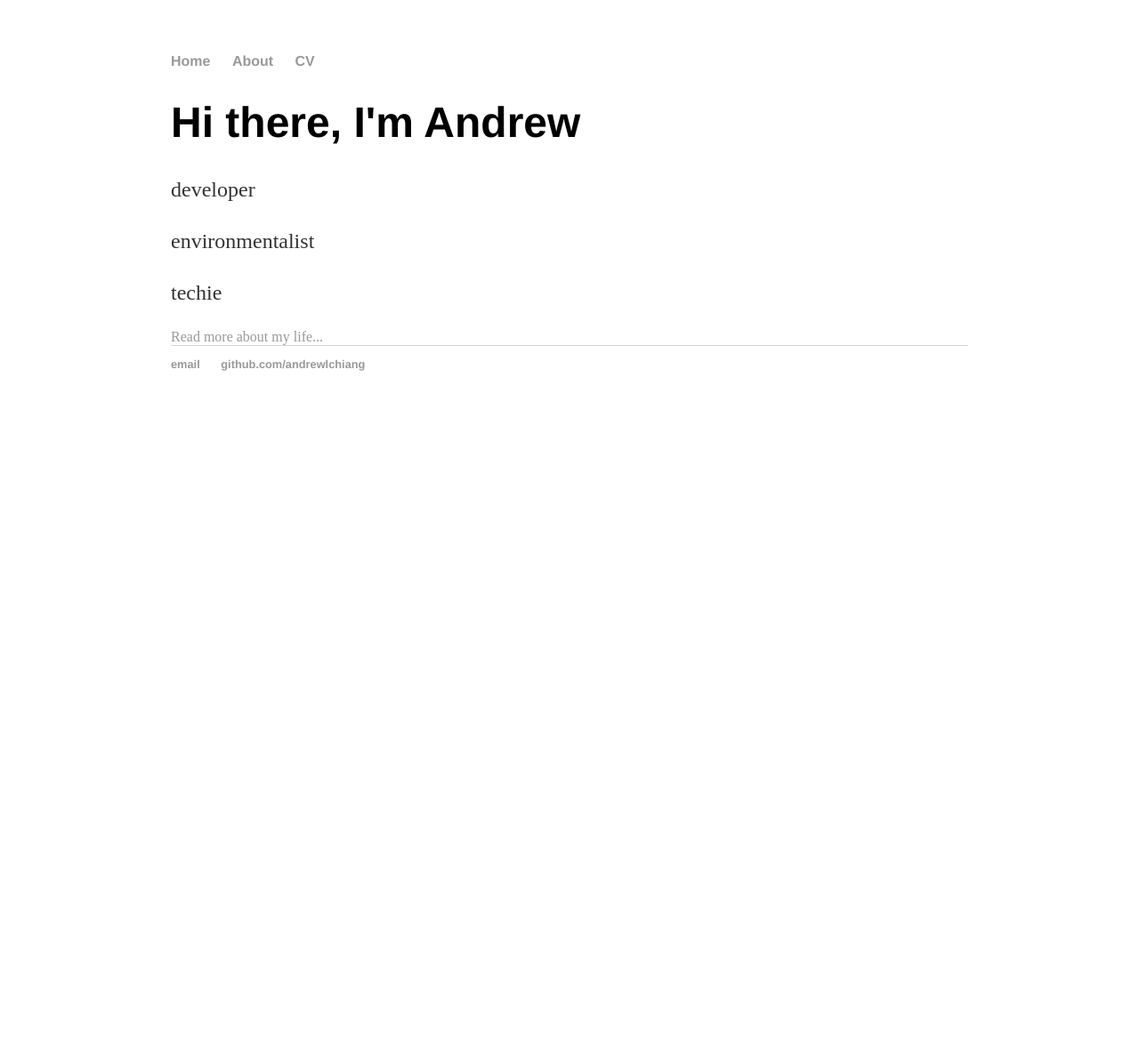
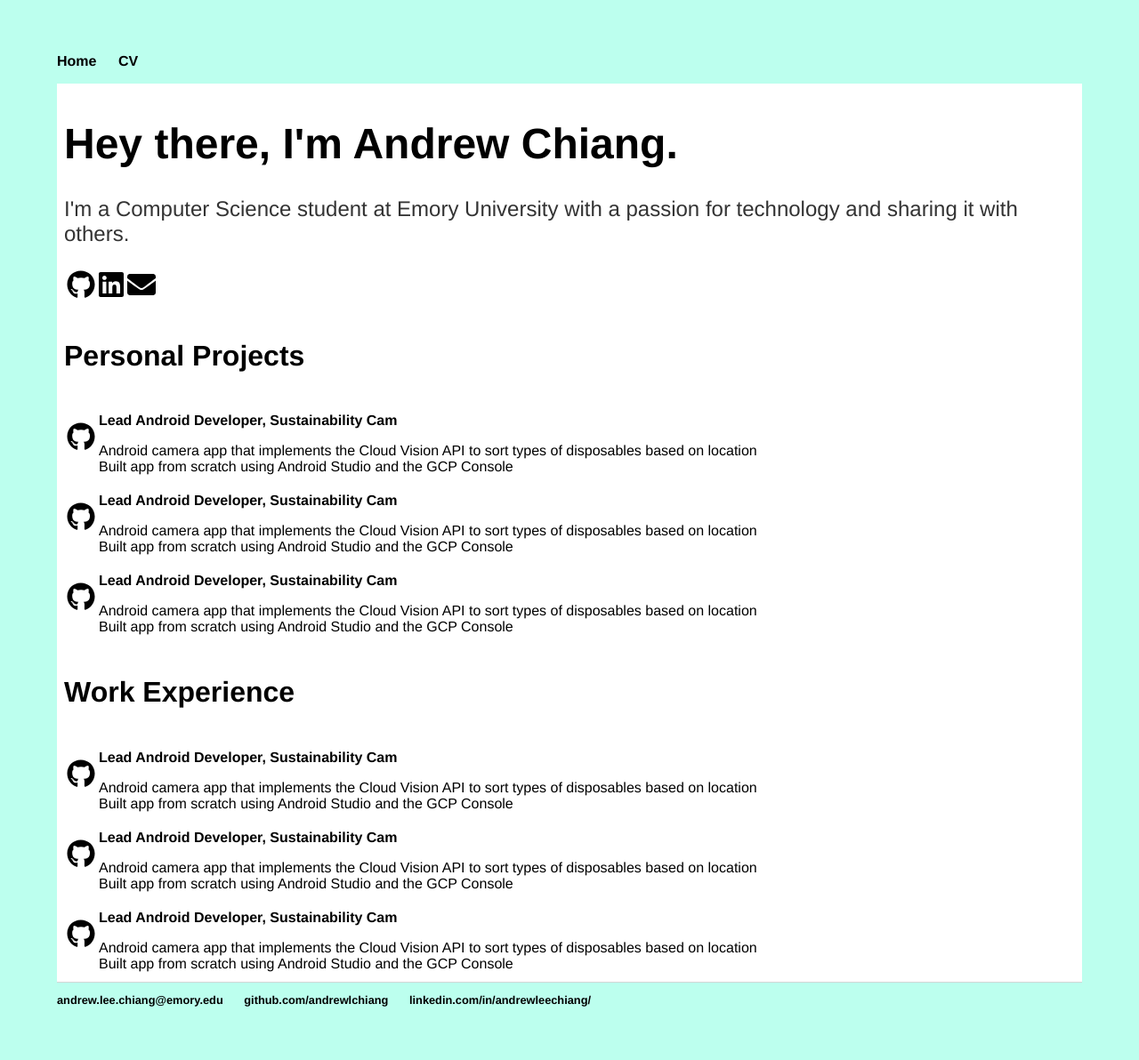
Before and after one commit to andrewlchiang/andrewlchiang.github.io, a Jekyll site: the page built from index.html, in a window 1280 px wide. Shown: the whole page at 89% size. Built offline with Jekyll 4.4.1, drawn with Linux system fonts in a browser that asks for light colours; nearby versions of some CDN libraries; before the commit the page ends 900 px from its top, so only the background shows below that.

Commit message:
Overhaul of website
version 2.0

```diff
--- /dev/null
+++ b/Gemfile
@@ -0,0 +1,2 @@
+source 'https://rubygems.org'
+gem 'github-pages', group: :jekyll_plugins
--- a/_config.yml
+++ b/_config.yml
@@ -1,2 +1,3 @@
 name: Andrew Chiang
 markdown: kramdown
+baseurl: /andrewlchiang.github.io
--- a/_layouts/default.html
+++ b/_layouts/default.html
@@ -9,7 +9,6 @@
 			<nav>
 	    		<ul>
 	        		<li><a href="/">Home</a></li>
-		        	<li><a href="/about">About</a></li>
 	        		<li><a href="/cv">CV</a></li>
 	    		</ul>
 			</nav>
@@ -20,9 +19,13 @@
 			</div><!-- /.container -->
 			<footer>
 	    		<ul>
-	        		<li><a href="mailto:andrew.lee.chiang@emory.edu">email</a></li>
+	        		<li><a href="mailto:andrew.lee.chiang@emory.edu">andrew.lee.chiang@emory.edu</a></li>
 	        		<li><a href="https://github.com/andrewlchiang">github.com/andrewlchiang</a></li>
+							<li><a href="https://www.linkedin.com/in/andrewleechiang/">linkedin.com/in/andrewleechiang/</a></li>
 				</ul>
 			</footer>
+
+			<script defer src="https://use.fontawesome.com/releases/v5.0.8/js/all.js" integrity="sha384-SlE991lGASHoBfWbelyBPLsUlwY1GwNDJo3jSJO04KZ33K2bwfV9YBauFfnzvynJ" crossorigin="anonymous"></script>
+
 		</body>
 	</html>
--- a/css/main.css
+++ b/css/main.css
@@ -1,6 +1,7 @@
 body {
+    background-color: #bcffee;
     margin: 60px auto;
-    width: 70%;
+    width: 90%;
 }
 nav ul, footer ul {
     font-family:'Helvetica', 'Arial', 'Sans-Serif';
@@ -13,19 +14,27 @@ nav ul li, footer ul li {
     margin-right: 20px;
 }
 a {
+    font-family:'Helvetica', 'Arial', 'Sans-Serif';
     text-decoration: none;
-    color: #999;
+    color: black;
 }
-a:hover {
-    text-decoration: underline;
-}
+
 h1 {
     font-size: 3em;
     font-family:'Helvetica', 'Arial', 'Sans-Serif';
 }
+h2 {
+    font-size: 2em;
+    font-family:'Helvetica', 'Arial', 'Sans-Serif';
+}
+h3 {
+    font-size: 1em;
+    font-family:'Helvetica', 'Arial', 'Sans-Serif';
+}
 p {
+    font-family:'Helvetica', 'Arial', 'Sans-Serif';
     font-size: 1.5em;
-    line-height: 1.4em;
+    /* line-height: 1.4em; */
     color: #333;
 }
 footer {
@@ -41,3 +50,13 @@ ul.posts {
 ul.posts li {
     list-style: none;
 }
+
+/* div {
+    background-color: white;
+    padding: 1em;
+} */
+
+.box {
+    background-color: white;
+    padding: 8px;
+}
--- a/index.html
+++ b/index.html
@@ -1,9 +1,73 @@
 ---
 layout: default
-title: Andrew Chiang
+title: Andrew Chiang - Personal Website and Portfolio
 ---
-	<h1>Hi there, I'm Andrew</h1>
-	<p>developer</p>
-	<p>environmentalist</p>
-	<p>techie</p>
-	<a href="/about">Read more about my life...</a>
+	<div class="box">
+	<h1>Hey there, I'm Andrew Chiang. </h1>
+	<p>I'm a Computer Science student at Emory University with a passion for technology and sharing it with others.</p>
+
+	<table style="width:2em">
+	<tr>
+    <td><a href="https://github.com/andrewlchiang"target="_blank"><i class="fab fa-github fa-2x"></i></a></td>
+    <td><a href="https://www.linkedin.com/in/andrewleechiang/"target="_blank"><i class="fab fa-linkedin fa-2x"></i></a></td>
+		<td><a href="mailto:andrew.lee.chiang@emory.edu"><i class="fas fa-envelope fa-2x"></i></a></td>
+  </tr>
+	</table>
+
+	</div>
+
+	<div class="box">
+	<h2>Personal Projects</h2>
+	<!-- <table style="width:90%"> -->
+	<table>
+	<tr>
+    <td><a href="https://github.com/andrewlchiang/BasicCam"target="_blank"><i class="fab fa-github fa-2x"></i></a></td>
+    <td><h3>Lead Android Developer, Sustainability Cam </h3>
+			<a>Android camera app that implements the Cloud Vision API to sort types of disposables based on location <br>
+			Built app from scratch using Android Studio and the GCP Console </a>
+		</td>
+  </tr>
+	<tr>
+    <td><a href="https://github.com/andrewlchiang/BasicCam"target="_blank"><i class="fab fa-github fa-2x"></i></a></td>
+    <td><h3>Lead Android Developer, Sustainability Cam </h3>
+			<a>Android camera app that implements the Cloud Vision API to sort types of disposables based on location <br>
+			Built app from scratch using Android Studio and the GCP Console </a>
+		</td>
+  </tr>
+	<tr>
+    <td><a href="https://github.com/andrewlchiang/BasicCam"target="_blank"><i class="fab fa-github fa-2x"></i></a></td>
+    <td><h3>Lead Android Developer, Sustainability Cam </h3>
+			<a>Android camera app that implements the Cloud Vision API to sort types of disposables based on location <br>
+			Built app from scratch using Android Studio and the GCP Console </a>
+		</td>
+  </tr>
+	</table>
+	</div>
+
+	<div class="box">
+	<h2>Work Experience</h2>
+	<!-- <table style="width:90%"> -->
+	<table>
+	<tr>
+    <td><a href="https://github.com/andrewlchiang/BasicCam"target="_blank"><i class="fab fa-github fa-2x"></i></a></td>
+    <td><h3>Lead Android Developer, Sustainability Cam </h3>
+			<a>Android camera app that implements the Cloud Vision API to sort types of disposables based on location <br>
+			Built app from scratch using Android Studio and the GCP Console </a>
+		</td>
+  </tr>
+	<tr>
+    <td><a href="https://github.com/andrewlchiang/BasicCam"target="_blank"><i class="fab fa-github fa-2x"></i></a></td>
+    <td><h3>Lead Android Developer, Sustainability Cam </h3>
+			<a>Android camera app that implements the Cloud Vision API to sort types of disposables based on location <br>
+			Built app from scratch using Android Studio and the GCP Console </a>
+		</td>
+  </tr>
+	<tr>
+    <td><a href="https://github.com/andrewlchiang/BasicCam"target="_blank"><i class="fab fa-github fa-2x"></i></a></td>
+    <td><h3>Lead Android Developer, Sustainability Cam </h3>
+			<a>Android camera app that implements the Cloud Vision API to sort types of disposables based on location <br>
+			Built app from scratch using Android Studio and the GCP Console </a>
+		</td>
+  </tr>
+	</table>
+	</div>
```
Also changed, not shown: Gemfile.lock (added), 2 other files.
